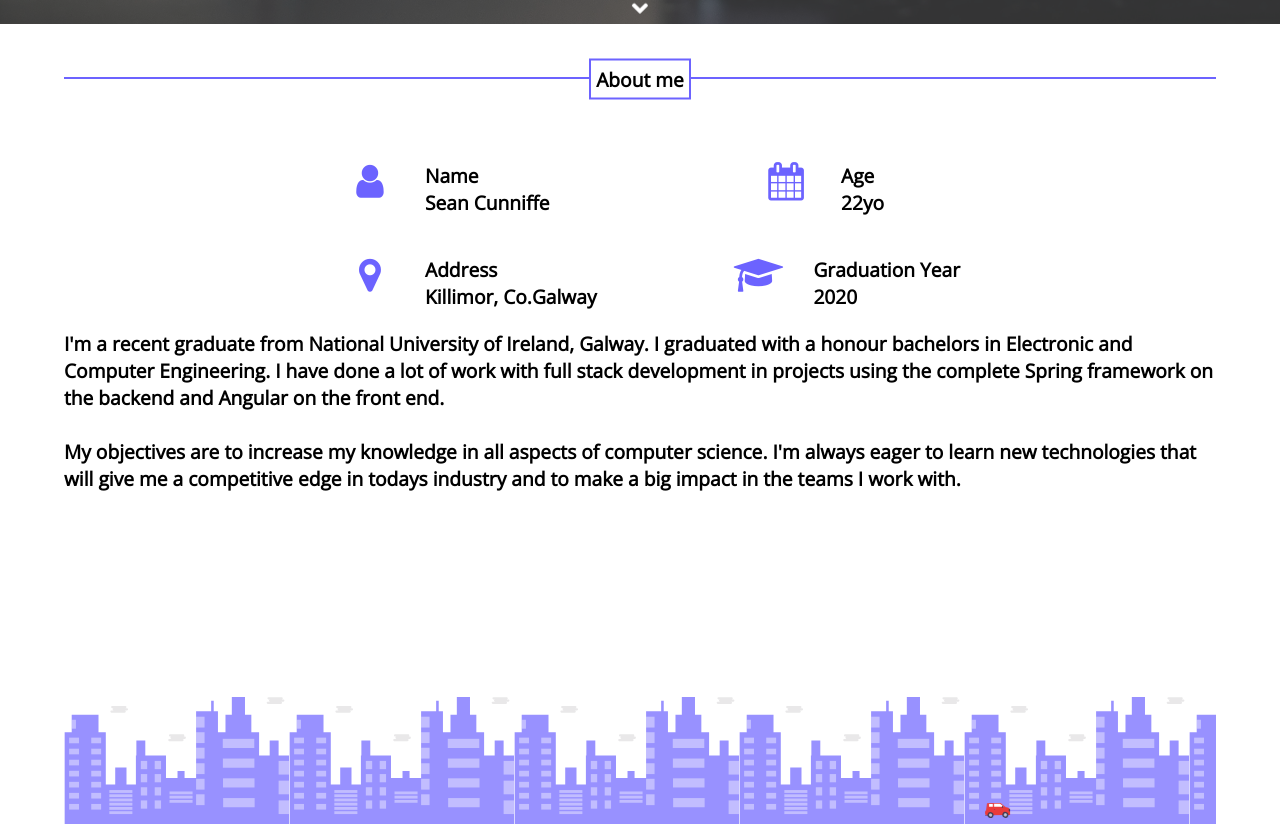
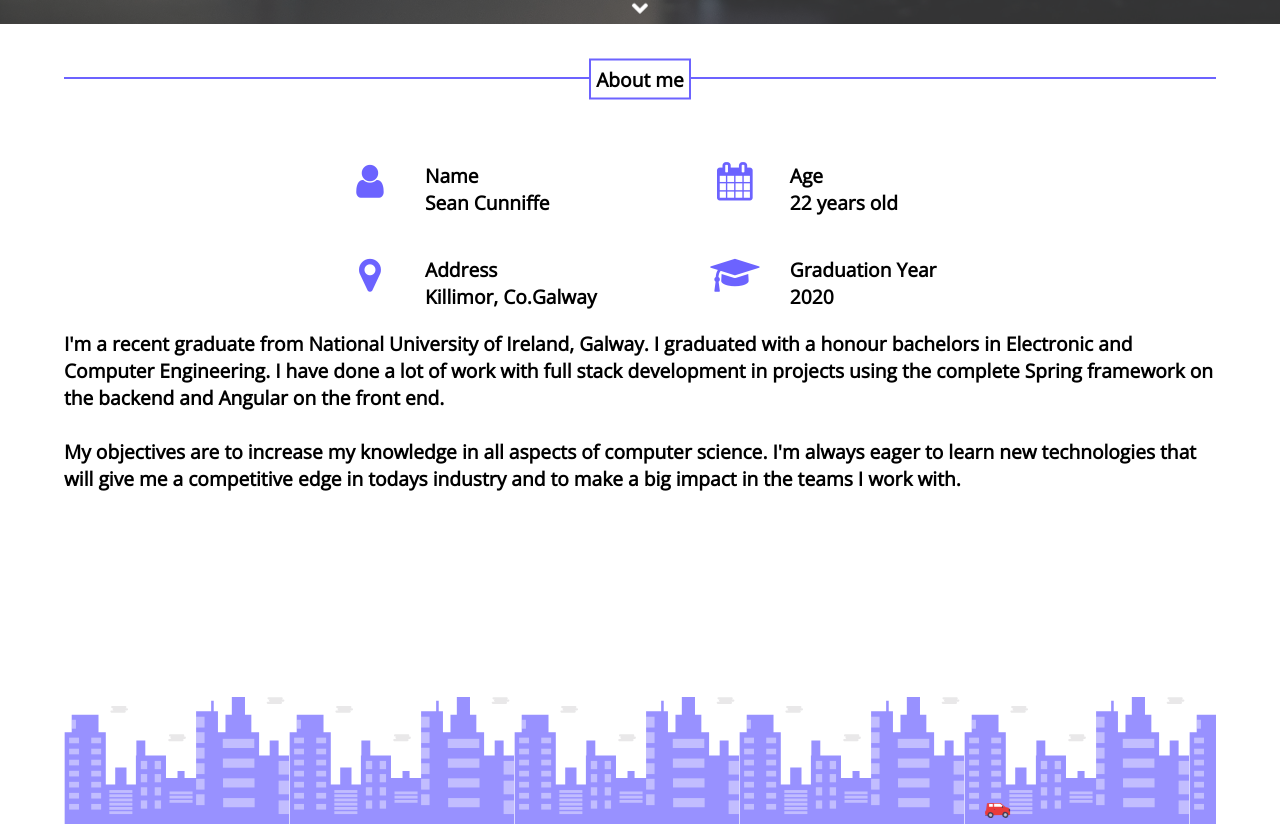
Before and after one commit to sean-cunniffe/portfolio, an Angular app: page /portfolio/ in a window 1280 px wide. Before the commit this address led to /sean-cunniffe-portfolio/. Shown: the part 776-1600 px from the top of the page. Built offline with nearby package versions, Linux system fonts and the light colour scheme.

Commit message:
11/10 home and about

```diff
--- a/src/app/app.component.html
+++ b/src/app/app.component.html
@@ -1,4 +1,2 @@
-<div class="page-wrapper">
 <app-home></app-home>
 <app-about></app-about>
-</div>
--- a/src/app/components/about/about.component.css
+++ b/src/app/components/about/about.component.css
@@ -9,12 +9,11 @@
   flex-direction: column;
   display: flex;
   min-width: 100%;
-  height: 100%
+  height: 100vh;
 }
 
 .profile-attributes-box{
   display: flex;
-  flex-wrap: wrap;
   flex-direction: row;
   width: 50%;
   margin: 0 auto 0 auto;
@@ -23,7 +22,7 @@
 
 .attribute-box{
   width: fit-content;
-  min-width: 35%;
+  min-width: 43%;
   display: flex;
   flex-direction: row;
   height: fit-content;
@@ -53,7 +52,7 @@
   min-height: 20%;
   height: 20%;
   margin: auto 5% 0 5%;
-  background-image: url("/assets/images/city-background.svg");
+  background: url("assets/city-background.svg");
   background-origin: padding-box;
   background-size: contain;
   overflow-x: hidden;
@@ -83,15 +82,16 @@
 
 
 
-@media only screen and (max-width: 1024px) {
+@media only screen and (max-width: 768px) {
 *{
   font-size: 5vw;
   --icon-size: 10vw;
-  --para-size: 5vwvw;
+  --para-size: 5vw;
 }
   .profile-attributes-box{
     flex-direction: column;
     width: 100%;
+    flex-wrap: wrap;
   }
 
 }
--- a/src/app/components/about/about.component.html
+++ b/src/app/components/about/about.component.html
@@ -15,7 +15,7 @@
       <i class="fa fa-calendar"></i>
       <div class="att-data">
         <h3 style="margin:0 0 0 5px">Age</h3>
-        <h3 style="margin:0 0 0 5px">22yo</h3>
+        <h3 style="margin:0 0 0 5px">{{age}} years old</h3>
       </div>
     </div>
   </div>
@@ -43,8 +43,7 @@
     My objectives are to increase my knowledge in all aspects of computer science.
     I'm always eager to learn new technologies that will give me a competitive edge in todays industry
     and to make a big impact in the teams I work with.</h3>
-  <div class="city-container">
-
+  <div class="city-container" >
   <div class="car-container">
     <svg
       xmlns="http://www.w3.org/2000/svg"
--- a/src/app/components/about/about.component.ts
+++ b/src/app/components/about/about.component.ts
@@ -6,10 +6,13 @@ import { Component, OnInit } from '@angular/core';
   styleUrls: ['./about.component.css']
 })
 export class AboutComponent implements OnInit {
+  age: number;
 
   constructor() { }
 
   ngOnInit(): void {
+    this.age = (+new Date()- +new Date("1997-11-02"))/31536000000;
+    this.age = Math.floor(+this.age);
   }
 
 }
--- a/src/app/components/home/home.component.css
+++ b/src/app/components/home/home.component.css
@@ -4,7 +4,7 @@
 }
 
 .parent {
-  height:100%;
+  height:100vh;
   width: 100%;
   max-width: 100%;
   background-color: var(--background-color);
@@ -141,14 +141,14 @@
   }
 }
 
-@media only screen and (max-width: 1024px) {
+@media only screen and (max-width: 768px) {
   .home-message {
     font-size: 5vw;
     width: 80vw;
   }
 
   .logo {
-    width: 30vw;
+    min-width: 150px;
     position: absolute;
     top: 5%;
     left: 50%;
--- a/src/index.html
+++ b/src/index.html
@@ -3,7 +3,7 @@
 <head>
   <meta charset="utf-8">
   <title>ResumeWebsite</title>
-  <base href="/sean-cunniffe-portfolio">
+  <base href="/portfolio">
   <meta name="viewport" content="width=device-width initial-scale=1">
   <link rel="icon" type="image/x-icon" href="favicon.ico">
   <link rel="stylesheet" href="https://fonts.googleapis.com/css?family=Open+Sans|Roboto" type="text/css">
--- a/src/styles.css
+++ b/src/styles.css
@@ -1,7 +1,6 @@
 :root {
-  --vh: 0px;
   font-family: "Open Sans";
-  --background-color: #6C63FF;
+  --background-color: #ffffff;
   --primary-color: #6C63FF;
 }
 
@@ -11,12 +10,6 @@ body {
   margin: 0;
 }
 
-
-.page-wrapper {
-  height: 100%;
-  height: calc(var(--vh, vh) * 100); /* makes compatible with chrome mobile*/
-  width: 100%;
-}
 
 body::-webkit-scrollbar {
   width: 0.25rem;
```
Also changed, not shown: src/app/components/about/assets/city-background.svg (renamed from src/assets/images/city-background.svg).
